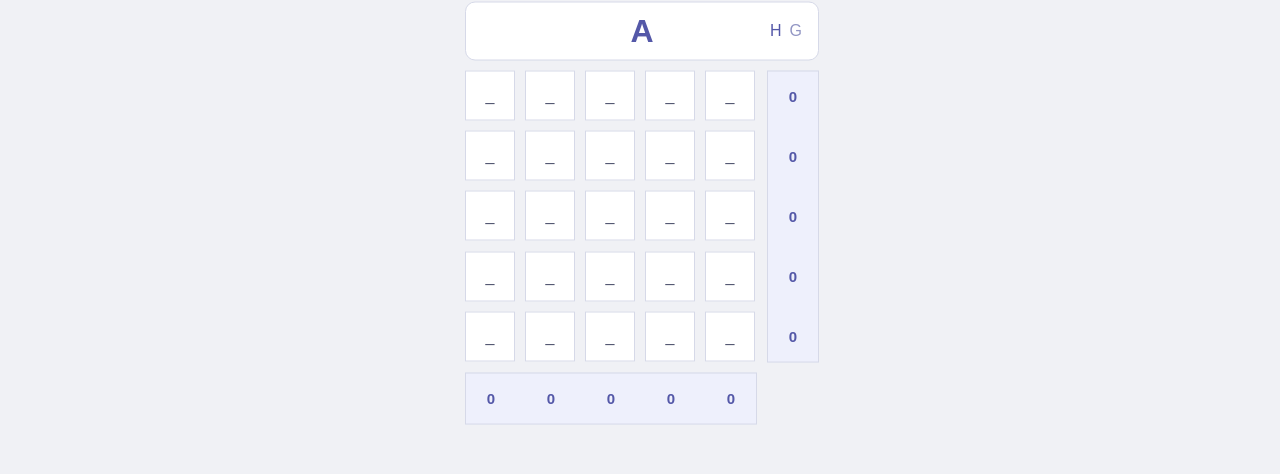
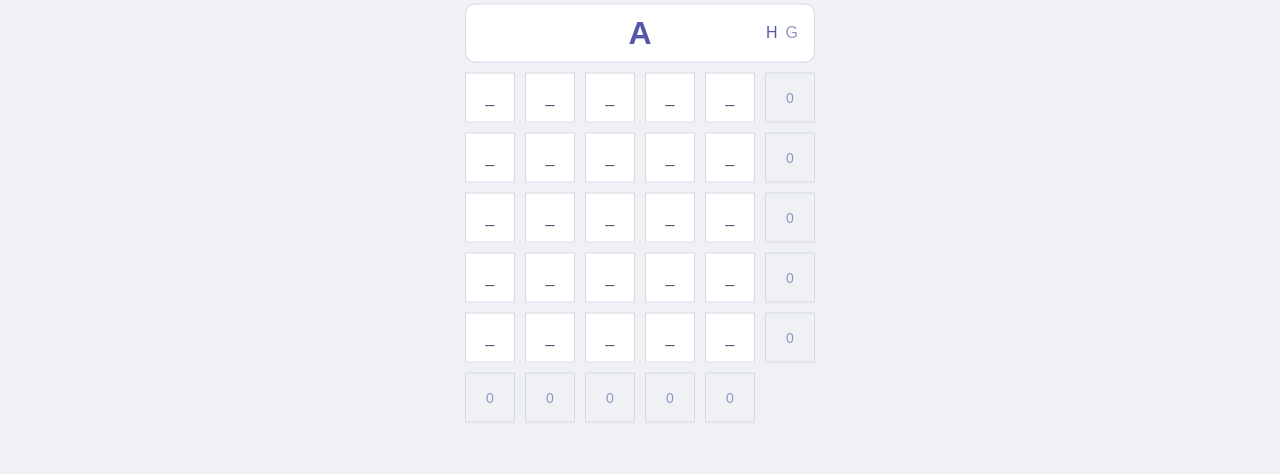
Before and after one commit to sufigaffar/words-daily, a React (Vite) app: page / in a window 1280 px wide. Shown: the part 191-665 px from the top of the page. Built offline with nearby package versions, Linux system fonts and the light colour scheme.

Commit message:
change scores aesthetic

```diff
--- a/src/App.module.scss
+++ b/src/App.module.scss
@@ -77,18 +77,24 @@
     display: flex;
     align-items: center;
     justify-content: center;
-    color: var(--color-text-accent);
-    font-weight: 600;
-    font-size: 15px;
+    color: var(--color-text-muted);
+    font-weight: 500;
+    font-size: 14px;
     box-sizing: border-box;
+    background-color: var(--color-bg-page);
+    border: 1px solid var(--color-border-default);
+
+    &.scoreActive {
+        background-color: var(--color-bg-accent-subtle);
+        border-color: var(--color-border-hover);
+        color: var(--color-text-accent);
+    }
 }
 
 .rowScores {
     display: flex;
     flex-direction: column;
     gap: 10px;
-    background-color: var(--color-bg-accent-subtle);
-    border: 1px solid var(--color-border-default);
     font-family: var(--font-sans);
 }
 
@@ -96,8 +102,6 @@
     display: grid;
     grid-template-columns: repeat(4, 60px) 50px;
     justify-items: start;
-    background-color: var(--color-bg-accent-subtle);
-    border: 1px solid var(--color-border-default);
     font-family: var(--font-sans);
 }
 
--- a/src/App.tsx
+++ b/src/App.tsx
@@ -57,10 +57,14 @@ function App() {
           onCellClick={placeLetterAt}
         />
         <div className={styles.rowScores}>
-          {rowScores.map((score, i) => <div className={styles.score} key={i}>{score}</div>)}
+          {rowScores.map((score, i) => (
+            <div className={`${styles.score}${score > 0 ? ` ${styles.scoreActive}` : ''}`} key={i}>{score}</div>
+          ))}
         </div>
         <div className={styles.columnScores}>
-          {columnScores.map((score, i) => <div className={styles.score} key={i}>{score}</div>)}
+          {columnScores.map((score, i) => (
+            <div className={`${styles.score}${score > 0 ? ` ${styles.scoreActive}` : ''}`} key={i}>{score}</div>
+          ))}
         </div>
       </div>
       </div>
```
